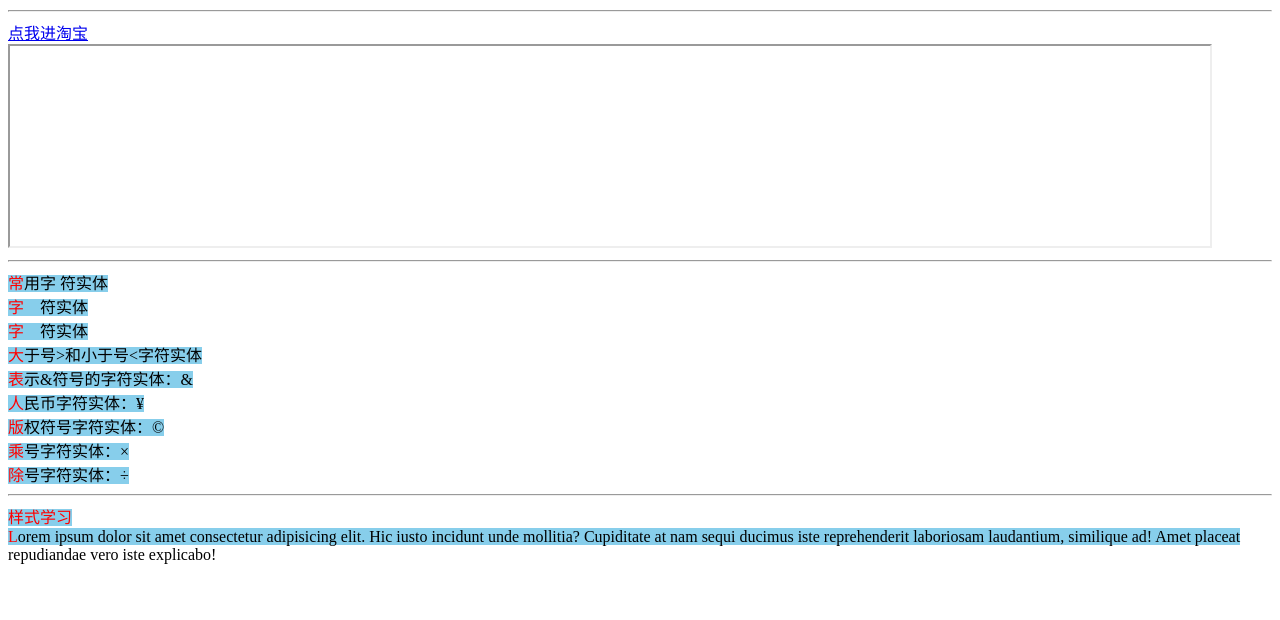
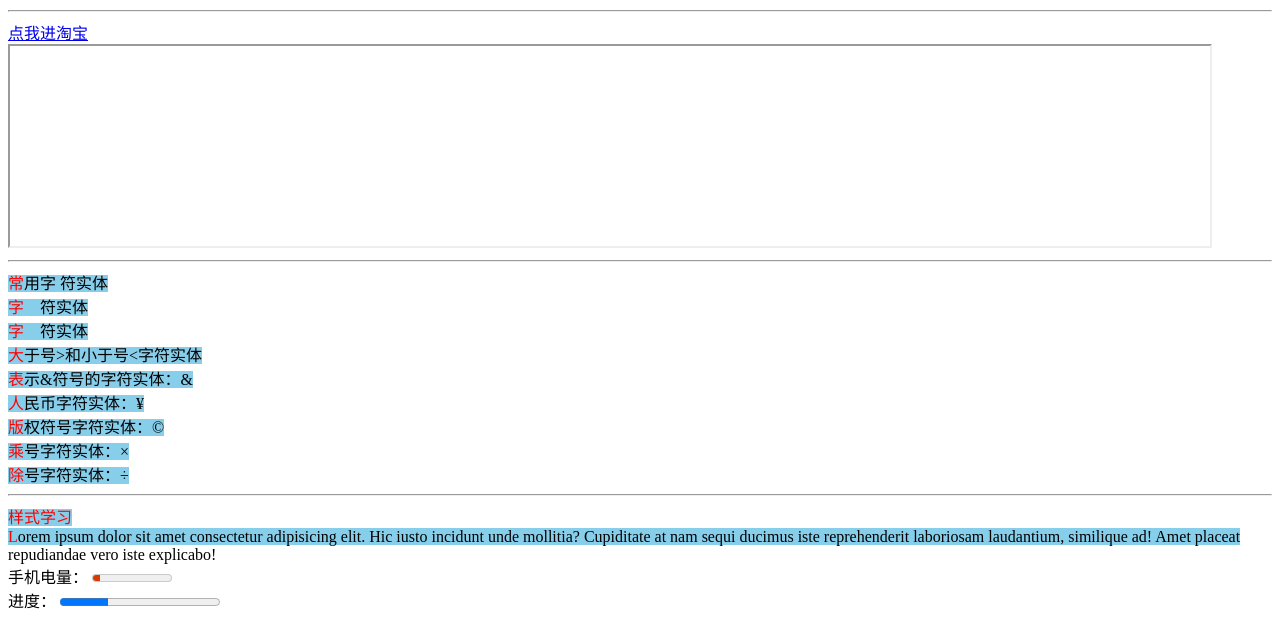
Before and after one commit to weijiaxiongdx/html-css-javascript, a plain HTML site: page 表单.html in a window 1280 px wide. Shown: the part 717-1337 px from the top of the page. Before the commit the page ends 1289 px from the top, so only its background shows below. Drawn offline with Linux system fonts and the light colour scheme.

Commit message:
HTML5-状态标签、列表标签等，CSS3-概述、私有前缀等

```diff
--- a/表单.html
+++ b/表单.html
@@ -3,7 +3,8 @@
     <head>
         <!-- 常用元信息 -->
         <meta charset="utf-8">
-        <meta http-equiv="X-UA-Compatible" content="IE=edge"> <!-- IE浏览器兼容性设置，如果用户用的是IE8及以上浏览器， 则使用Edge的方式进行渲染 -->
+        <meta http-equiv="X-UA-Compatible" content="IE=edge"> <!-- 兼容性处理：IE浏览器兼容性设置，如果用户用的是IE8及以上浏览器， 则使用Edge的方式进行渲染 -->
+        <meta name="render" content="webkit"> <!-- 兼容性处理：针对一些国产的双核浏览器，让浏览器优先使用谷歌的webkit内核渲染页面 -->
         <meta name="viewport" content="width=device-width, initial-scale=1.0"> <!-- 针对移动端(手机，平板等)的配置 -->
         <meta name="keywords" content="网上购物,电商,物流,乒乓球"> <!-- 配置网页关键字，有利于搜索引擎搜索。一般由做SEO的同事提供 -->
         <meta name="description" content="这里写描述信息"> <!-- 配置网页描述信息，有利于搜索引擎搜索。一般由做SEO的同事提供 -->
@@ -20,6 +21,11 @@
         <title>表单</title>
 
         <link rel="stylesheet" href="a.css"> <!-- 引入外部样式，rel表示relation，说明引入的文档和当前文档之间的关系，stylesheet表示样式关系 -->
+
+        <!-- 兼容性处理：IE浏览器且小于9版本才会引入谷歌提供的html5shiv.js文件来处理兼容性问题。需要自己下载放到自己的项目中来。就是让低版本的浏览器认识H5的语义化标签 -->
+        <!--[if lt ie 9]>
+        <script src="./html5shiv.js"></script>
+        <![endif]-->
 
         <style>
             div::first-letter {
@@ -548,7 +554,7 @@
 
 
 
-    <!-- 以上记录的都是关于HTML4和CSS2的，从这里开始记录HMTL5和CSS3 -->
+    <!-- 以上记录的绝大部分都是关于HTML4和CSS2的，从这里开始记录HMTL5和CSS3 -->
 
     <!-- HTML5
       1.概述
@@ -584,6 +590,60 @@
            文档的主要内容(WHATWG没有语义，IE不支持)，几乎不用
         4.8hgroup
            包裹连续的标题，如文章主标题、副标题的组合。W3C已删除
+      5.新增状态标签
+        5.1meter
+           定义已知范围的标量测量，也被称为尺度gauge，可呈现电量、磁盘用量等效果
+        5.2progress
+           显示某个任务完成的进度
+      6.新增列表标签
+        6.1datalist
+           用于搜索框关键字提示
+        6.2details
+           用于展示问题和答案
+        6.3summary
+           写在details里面，用于指定问题或专有名词
+      7.新增文本标签
+        7.1文本注音
+           ruby
+           rt
+        7.2文本标记
+          mark。W3C建议mark用于标记搜索结果中的关键字
+      8.新增表单控件属性
+        8.1placeholder
+        8.2required
+        8.3autofocus
+        8.4autocomplete
+        8.5pattern
+      9.新增视频标签
+        video
+      10.新增音频标签
+         audio
+      11.兼容性处理
+         见head标签中的一些处理
+    -->
+
+    <span>手机电量：</span>
+    <meter max="100" min="0" value="9" low="10" high="20" optimum="90"></meter> <!-- 在有optimum属性时：value的值在[0～low)之间显示红色、[low～ligh)之间显示黄色、[high～max]之间显示绿色
+                                                                                     没有optimum属性时：出现在[low,high]之间的才算正常(绿色)，其它区间都算不正常(黄色)
+                                                                                -->
+    <br>
+    <span>进度：</span>
+    <progress max="100" value="30"></progress> <!-- max表示目标值、value表示当前值 -->
+
+    <!-- CSS3
+      1.概述
+        CSS3是CSS2的升级版本，在CSS2的基础上新增了很多强大的功能
+      2.CSS 私有前缀
+        W3C提出的某个CSS特性，在被浏览器正式支持之前，浏览器厂商会根据浏览器的内核，使用私有前缀来测试该CSS特性(好不好用)，在浏览器正式支持该CSS特性后，就不需要私有前缀了
+        什么浏览器加什么前缀，可通过网站查询 https://caniuse.com
+        但我们在编写代码时，不用过于关注浏览器私有前缀，不用刻意记忆，因为常用的CSS3新特性，主流浏览器都是支持的，即便是为了老浏览器加前缀，也可以通过现代的的构建工具(如webpack)自动地添加私有前缀
+        常见浏览器私有前缀
+          Chrome: -webkit-
+          Safari: -webkit-
+          Firefox: -moz-
+          Edge: -webkit-
+          旧Opera: -o-
+          旧IE: -ms-
     -->
     </body>
 </html>
```
